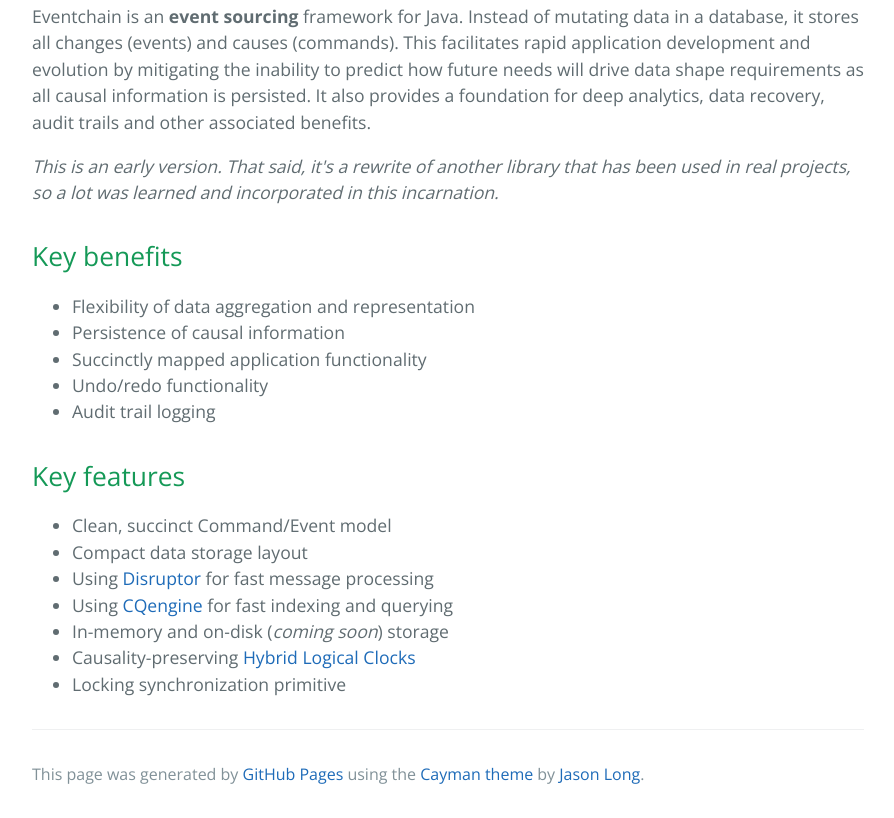
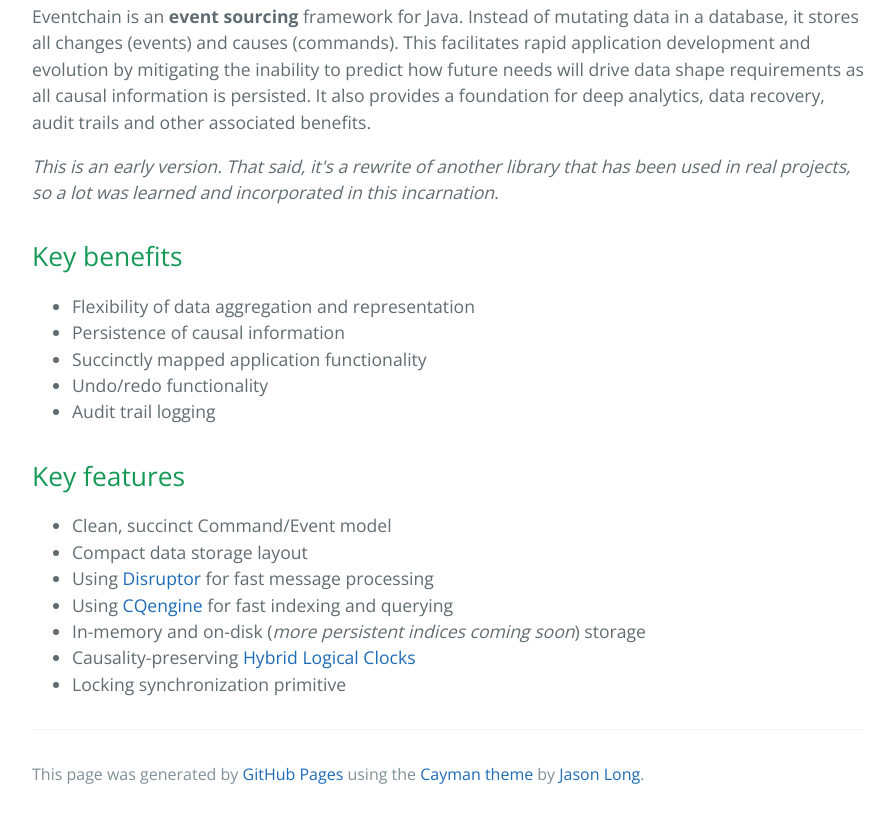
Before and after one commit to eventchain/eventchain.github.io, a plain HTML site: page index.html in a window 1280 px wide. Shown: the part 482-1300 px from the top of the page, without its empty margins (192-1086 px from the left). Drawn offline with nearby package versions, Linux system fonts and the light colour scheme.

```diff
--- a/index.html
+++ b/index.html
@@ -49,7 +49,7 @@ library that has been used in real projects, so a lot was learned and incorporat
 <li>Compact data storage layout</li>
 <li>Using <a href="https://lmax-exchange.github.io/disruptor/">Disruptor</a> for fast message processing</li>
 <li>Using <a href="https://github.com/npgall/cqengine">CQengine</a> for fast indexing and querying</li>
-<li>In-memory and on-disk (<em>coming soon</em>) storage</li>
+<li>In-memory and on-disk (<em>more persistent indices coming soon</em>) storage</li>
 <li>Causality-preserving <a href="http://www.cse.buffalo.edu/tech-reports/2014-04.pdf">Hybrid Logical Clocks</a>
 </li>
 <li>Locking synchronization primitive</li>
```
